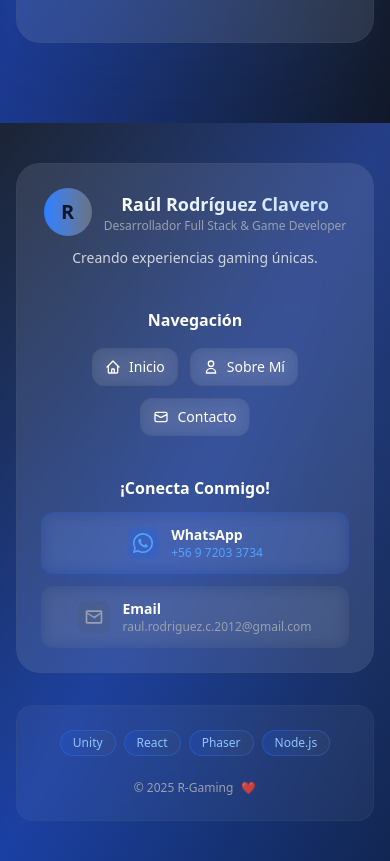
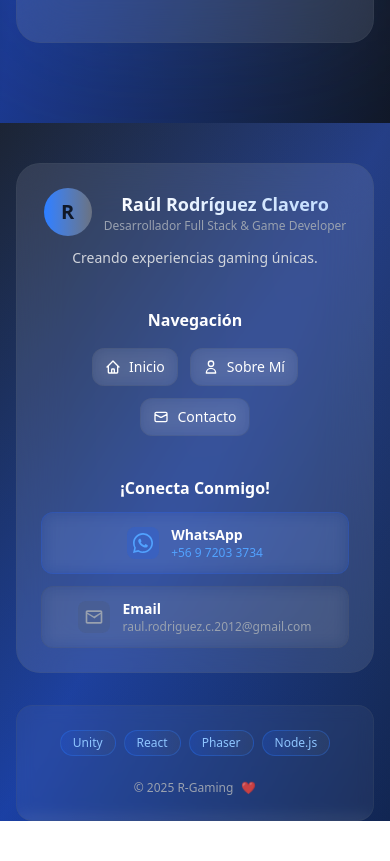
Before and after one commit to RaulWeirdStackDev/GamesRaulFront, a React (Vite) app: page /home in a window 390 px wide. Shown: the part 3960-4821 px from the top of the page. After the commit the page ends 4781 px from the top, so only its background shows below. Built offline with nearby package versions, Linux system fonts and the light colour scheme.

Commit message:
footer al fondo en móvil

```diff
--- a/src/components/Footer.jsx
+++ b/src/components/Footer.jsx
@@ -2,11 +2,11 @@ import { Link } from "react-router-dom";
 
 export const Footer = () => {
   return (
-    <footer className="relative bg-gradient-to-br from-gray-900 via-blue-900 to-gray-900 text-white mt-auto">
+    <footer className="relative bg-gradient-to-br from-gray-900 via-blue-900 to-gray-900 text-white mt-auto mb-0">
       {/* Background glow */}
       <div className="absolute inset-0 bg-gradient-to-t from-blue-600/20 to-gray-600/20"></div>
 
-      <div className="relative max-w-7xl mx-auto px-4 py-10 sm:py-12">
+      <div className="relative max-w-7xl mx-auto px-4 py-10 sm:py-12 pb-0">
         {/* Contenido principal */}
         <div className="bg-white/10 backdrop-blur-xl border border-gray-600/20 rounded-3xl p-6 sm:p-8 mb-8">
           <div className="flex flex-col lg:flex-row justify-between items-center lg:items-start gap-10">
@@ -103,8 +103,8 @@ export const Footer = () => {
           </div>
         </div>
 
-        {/* Tecnologías + copyright */}
-        <div className="bg-white/5 backdrop-blur-sm border border-gray-600/20 rounded-2xl p-6">
+        {/* Tecnologías + copyright - Sin margen inferior */}
+        <div className="bg-white/5 backdrop-blur-sm border border-gray-600/20 rounded-2xl p-6 mb-0">
           <div className="flex flex-col md:flex-row justify-between items-center gap-6">
             {/* Tecnologías */}
             <div className="flex flex-wrap justify-center md:justify-start gap-2 sm:gap-3">
```
